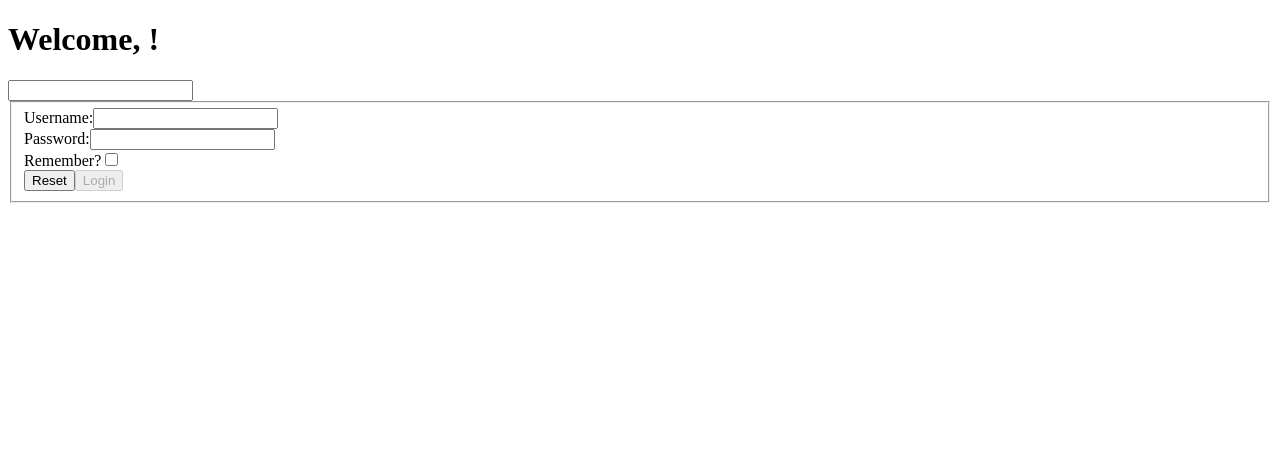
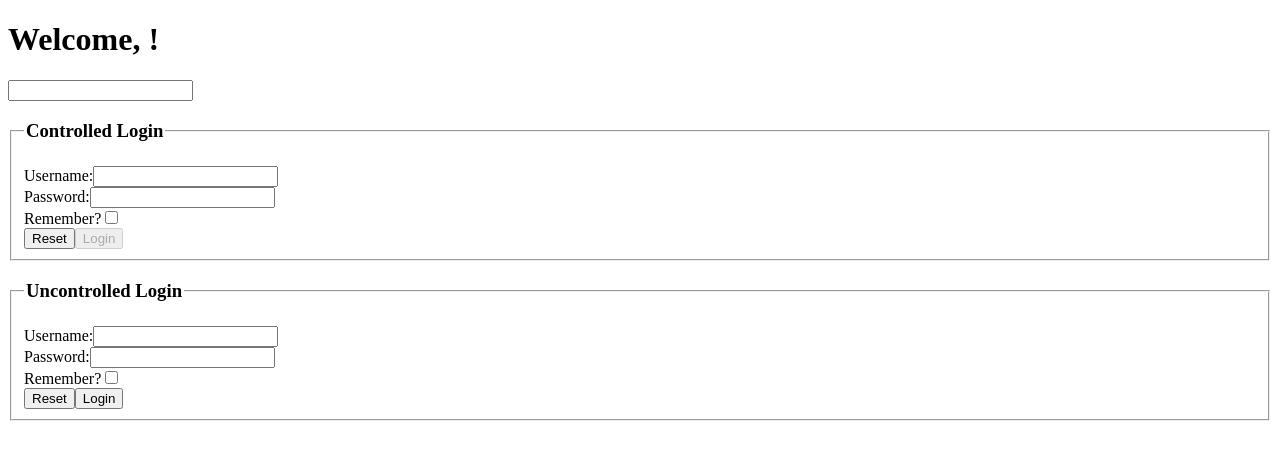
Before and after one commit to amaliacicala/esercizi-react, a React (Create React App) app: page / in a window 1280 px wide. Shown: the top 460 px of the page. Built offline with nearby package versions, Linux system fonts and the light colour scheme.

Commit message:
feat: add ex. Forms 05

```diff
--- a/src/App.js
+++ b/src/App.js
@@ -1,6 +1,7 @@
 import React from "react";
 import { InteractiveWelcome } from "./InteractiveWelcome";
 import { Login } from "./Login";
+import { UncontrolledLogin } from "./UncontrolledLogin";
 
 export class App extends React.Component {
     render() {
@@ -8,6 +9,7 @@
             <div>
                 <InteractiveWelcome />
                 <Login />
+                <UncontrolledLogin />
             </div>
         )
     }
--- a/src/Login.js
+++ b/src/Login.js
@@ -39,6 +39,7 @@
     render() {
         return (
             <fieldset>
+                <legend><h3>Controlled Login</h3></legend>
                 <div>
                     <label htmlFor="username">Username:</label>
                     <input
--- /dev/null
+++ b/src/UncontrolledLogin.js
@@ -0,0 +1,58 @@
+import React from "react";
+
+export class UncontrolledLogin extends React.Component {
+    handleFormSubmit = (event) => {
+        event.preventDefault()
+
+        const username = event.target.elements.username.value
+        const password = event.target.elements.password.value
+        const remember = event.target.elements.remember.checked
+
+        console.log({
+            username,
+            password,
+            remember
+        })
+    }
+
+    render() {
+        return (
+            <fieldset>
+                <legend>
+                    <h3>Uncontrolled Login</h3>
+                </legend>
+
+                <form onSubmit={this.handleFormSubmit}>
+                    <div>
+                        <label htmlFor="username">Username:</label>
+                        <input
+                            name="username"
+                            type="text"
+                        />
+                    </div>
+
+                    <div>
+                        <label htmlFor="password">Password:</label>
+                        <input
+                            name="password"
+                            type="password"
+                        />
+                    </div>
+
+                    <div>
+                        <label htmlFor="remember">Remember?</label>
+                        <input
+                            name="remember"
+                            type="checkbox"
+                        />
+                    </div>
+
+                    <div>
+                        <button type="reset">Reset</button>
+                        <button type="submit">Login</button>
+                    </div>
+                </form>
+            </fieldset>
+        )
+    }
+}
```
Also changed, not shown: 1 other file (tests, documents, lock files or other folders).
